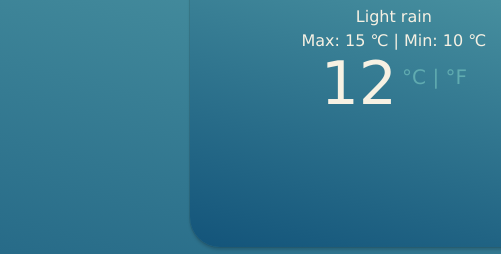
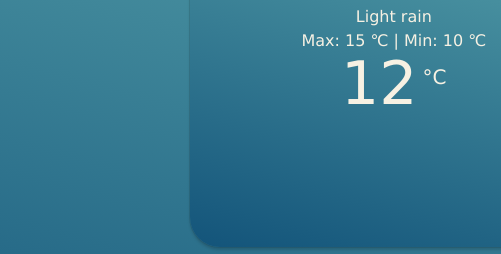
Before and after one commit to eriksensiri/siris-weather-app, a website built with Parcel: page index.html in a window 1280 px wide. Shown: the part 411-665 px from the top of the page, 0-501 px from the left. Built offline with nearby package versions, Linux system fonts and the light colour scheme.

Commit message:
Removing units HTML

```diff
--- a/index.html
+++ b/index.html
@@ -61,10 +61,7 @@
                   ℃
                 </div>
                 <span class="current-temperature" id="current-temperature">12</span>
-                <span class="units">
-                  <a href="#" id="celsius">°C |</a>
-                  <a href="#" id="fahrenheit">°F</a>
-                </span>
+                <span class="units">°C</span>
               </div>
 
 
```
